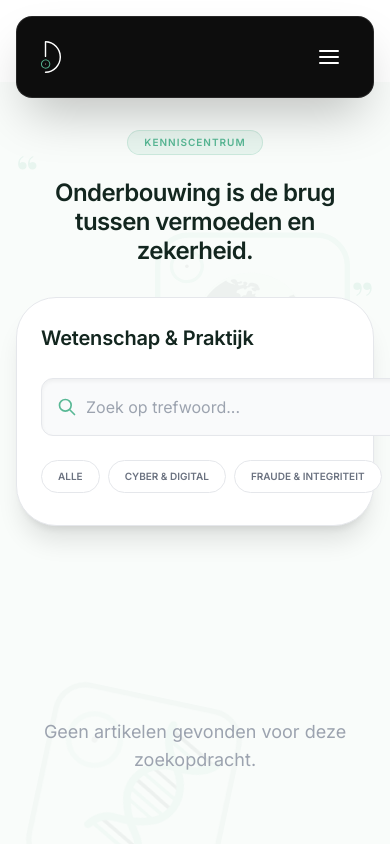
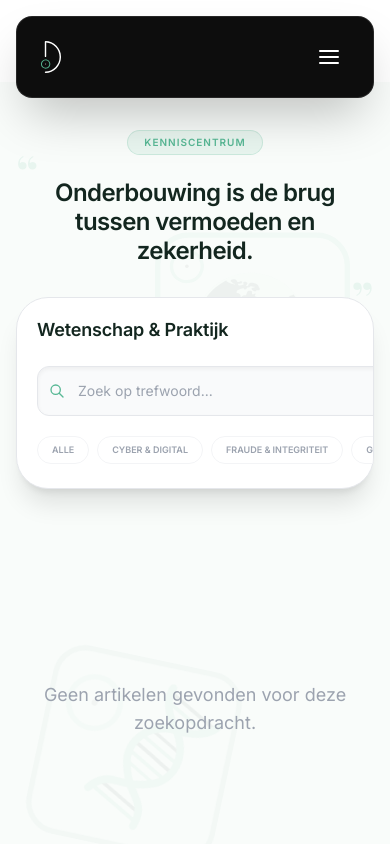
Before and after one commit to PaulienCharlotte/Doddar, a React (Vite) app: page / in a window 390 px wide. Both pictures are taken after a click on the button "Dwingende Controle". Shown: the top 844 px of the page. Built offline with nearby package versions, Linux system fonts and the light colour scheme; a web font is replaced by a local one.

Commit message:
Fix Knowledge Bank mobile layout: tighter container, restored overflow control, and improved element scaling

```diff
--- a/components/Kennisbank.tsx
+++ b/components/Kennisbank.tsx
@@ -210,11 +210,11 @@ const Kennisbank: React.FC<{ initialCategory?: string }> = ({ initialCategory })
             <div className="max-w-7xl mx-auto px-4 space-y-12 mb-24 z-10 relative">
 
                 {/* Search & Filter Controls */}
-                <div className="bg-white rounded-[2.5rem] md:rounded-[3rem] border border-[#E5E7EB] shadow-xl relative md:overflow-hidden mx-auto w-full">
+                <div className="bg-white rounded-[2rem] md:rounded-[3rem] border border-[#E5E7EB] shadow-xl relative overflow-hidden mx-auto w-full">
                     <div className="grid lg:grid-cols-[1.5fr_1fr] items-center">
-                        <div className="p-6 md:p-16 space-y-6 md:space-y-8">
-                            <div className="flex items-center justify-between gap-2">
-                                <h2 className="text-xl md:text-3xl font-bold text-[#13261f] leading-tight">Wetenschap & Praktijk</h2>
+                        <div className="p-4 md:p-16 space-y-5 md:space-y-8">
+                            <div className="flex items-center justify-between gap-2 px-1">
+                                <h2 className="text-lg md:text-3xl font-bold text-[#13261f] leading-tight">Wetenschap & Praktijk</h2>
                                 <Tooltip
                                     placement="bottom-end"
                                     content={
@@ -233,23 +233,23 @@ const Kennisbank: React.FC<{ initialCategory?: string }> = ({ initialCategory })
                                 </Tooltip>
                             </div>
 
-                            <div className="relative">
+                            <div className="relative px-1">
                                 <input
                                     type="text"
                                     placeholder="Zoek op trefwoord..."
                                     value={searchTerm}
                                     onChange={(e) => setSearchTerm(e.target.value)}
-                                    className="w-full pl-11 md:pl-14 pr-4 py-4 md:py-5 rounded-xl md:rounded-2xl bg-gray-50 border border-[#E5E7EB] md:border-transparent focus:bg-white focus:border-[#58B895] focus:ring-4 focus:ring-[#58B895]/5 outline-none transition-all text-base md:text-lg shadow-inner"
+                                    className="w-full pl-10 md:pl-14 pr-4 py-3.5 md:py-5 rounded-xl md:rounded-2xl bg-gray-50 border border-[#E5E7EB] md:border-transparent focus:bg-white focus:border-[#58B895] focus:ring-4 focus:ring-[#58B895]/5 outline-none transition-all text-sm md:text-lg shadow-inner"
                                 />
-                                <svg className="h-5 w-5 md:h-7 md:w-7 absolute left-4 md:left-5 top-1/2 -translate-y-1/2 text-[#58B895]" fill="none" viewBox="0 0 24 24" stroke="currentColor"><path strokeLinecap="round" strokeLinejoin="round" strokeWidth={2} d="M21 21l-6-6m2-5a7 7 0 11-14 0 7 7 0 0114 0z" /></svg>
+                                <svg className="h-4 w-4 md:h-7 md:w-7 absolute left-4 md:left-5 top-1/2 -translate-y-1/2 text-[#58B895]" fill="none" viewBox="0 0 24 24" stroke="currentColor"><path strokeLinecap="round" strokeLinejoin="round" strokeWidth={2} d="M21 21l-6-6m2-5a7 7 0 11-14 0 7 7 0 0114 0z" /></svg>
                             </div>
 
-                            <div className="flex gap-2 overflow-x-auto pb-2 scrollbar-hide -mx-1 px-1">
+                            <div className="flex gap-2 overflow-x-auto pb-2 scrollbar-hide px-1">
                                 {categories.map(cat => (
                                     <button
                                         key={cat}
                                         onClick={() => setSelectedCategory(cat)}
-                                        className={`flex-shrink-0 px-4 py-2 rounded-full text-[10px] font-bold uppercase transition-all border whitespace-nowrap ${selectedCategory === cat ? 'bg-[#13261f] text-white border-[#13261f] shadow-md' : 'bg-white text-gray-500 border-gray-200 hover:border-[#58B895] hover:text-[#58B895]'}`}
+                                        className={`flex-shrink-0 px-3.5 py-1.5 rounded-full text-[9px] font-bold uppercase transition-all border whitespace-nowrap ${selectedCategory === cat ? 'bg-[#13261f] text-white border-[#13261f] shadow-md' : 'bg-white text-gray-400 border-gray-100 hover:border-[#58B895] hover:text-[#58B895]'}`}
                                     >
                                         {cat}
                                     </button>
```
